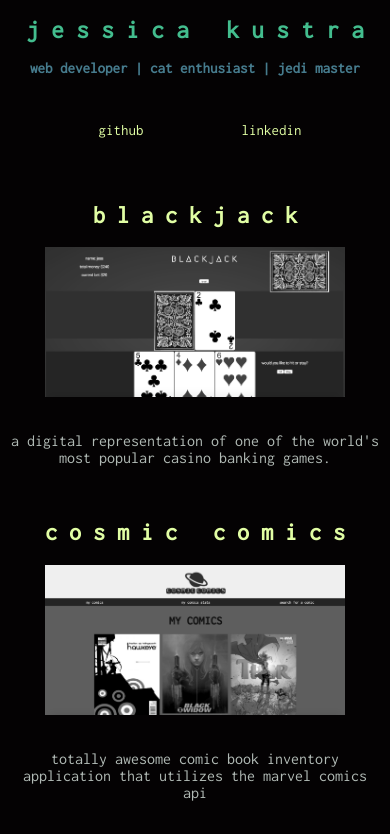
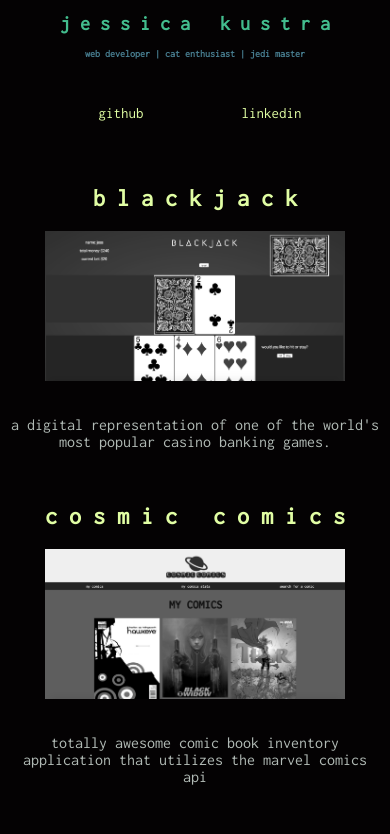
Before and after one commit to jkustra92-zz/portfolio, a plain HTML site: page index.html in a window 390 px wide. Shown: the top 834 px of the page. Drawn offline with Linux system fonts and the light colour scheme.

Commit message:
fixing mobile responsiveness

```diff
--- a/styles/styles.css
+++ b/styles/styles.css
@@ -4,14 +4,14 @@ body {
 }
 
 h1 {
-  font-size: 25px;
+  font-size: 20px;
   color: #43bd8e;
   text-align: center;
 }
 
 
 h3 {
-  font-size: 15px;
+  font-size: 10px;
   color: #467b8d;
   text-align: center;
 }
```
Also changed, not shown: 2 other files.
